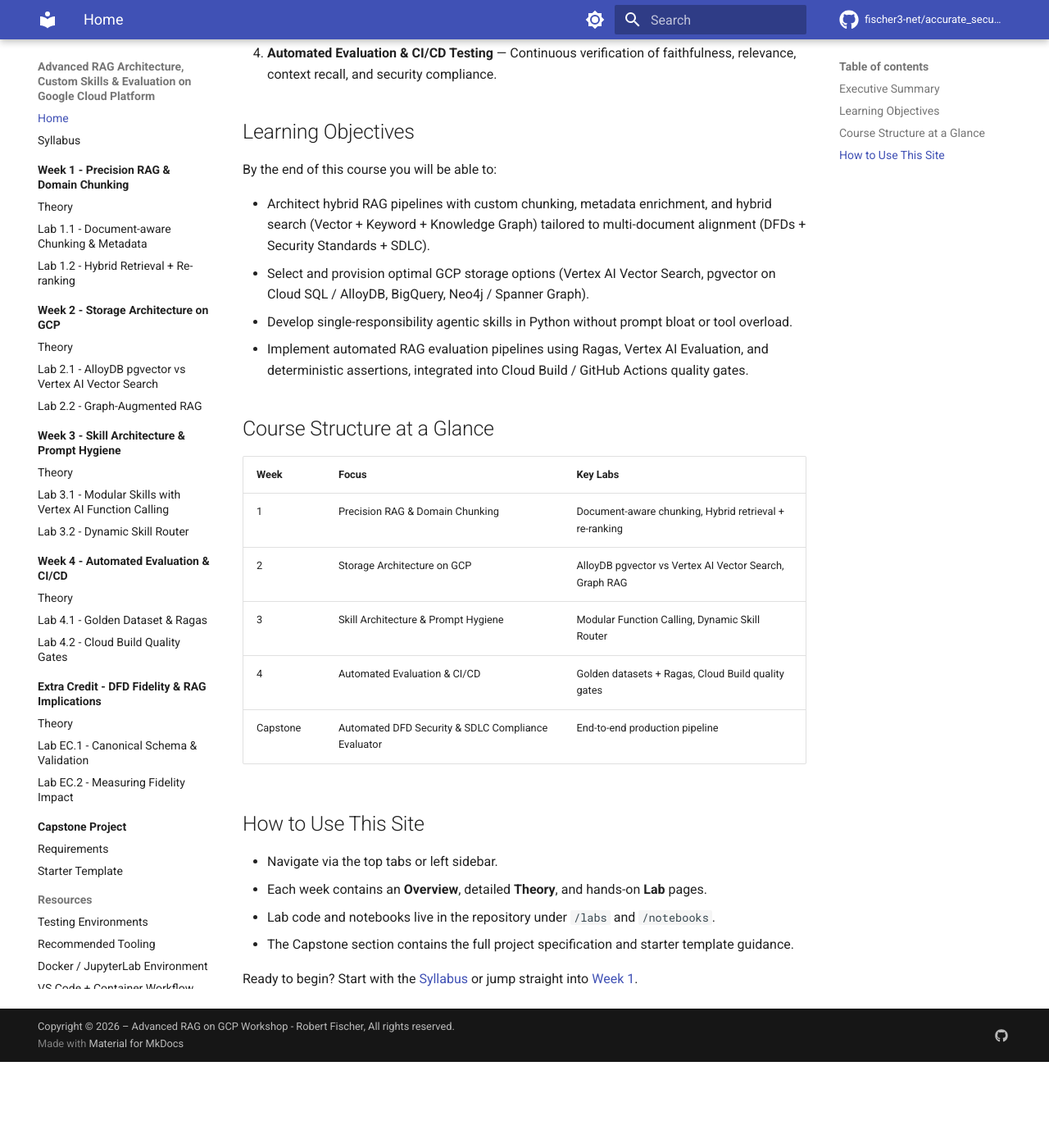
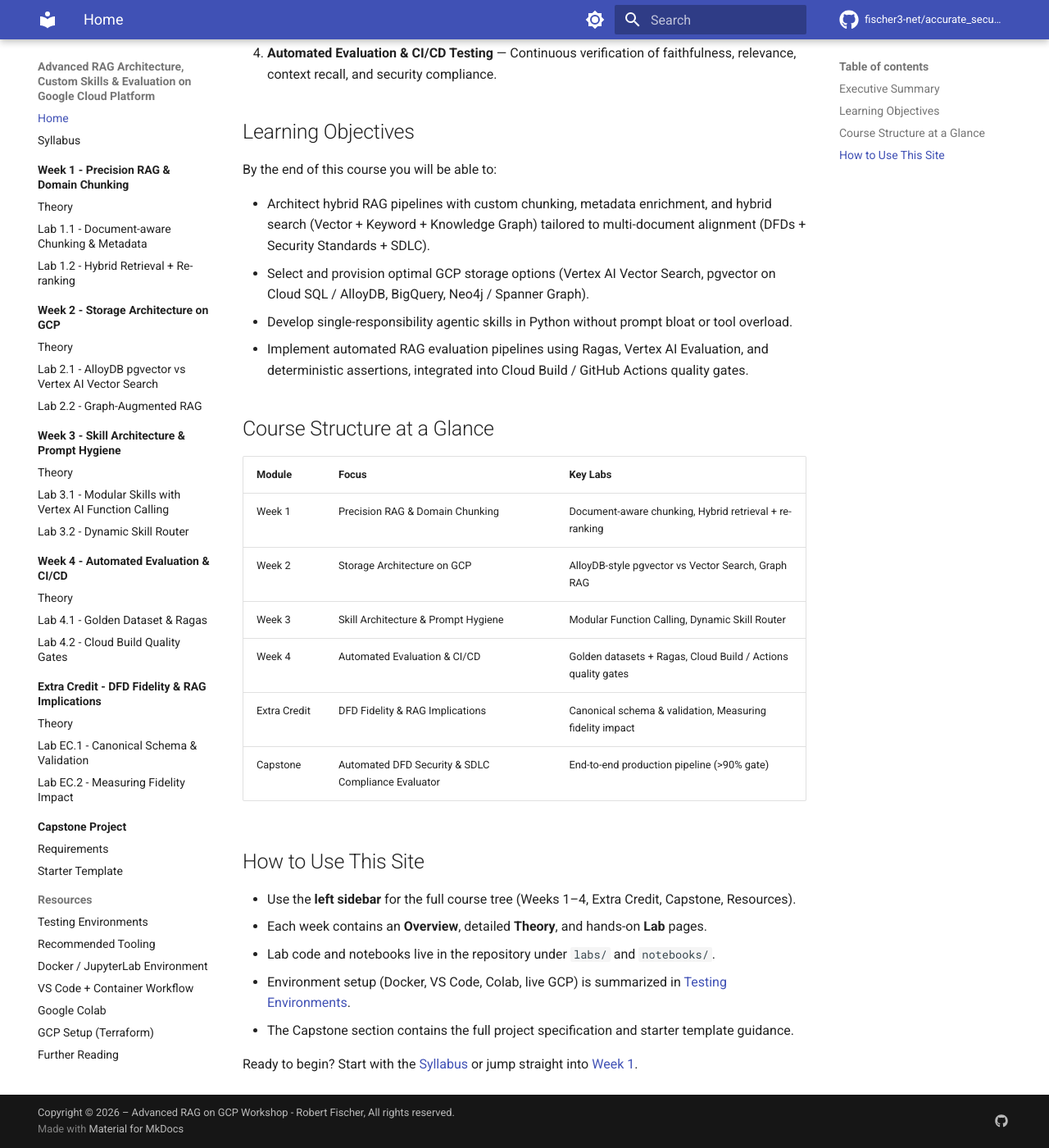
Before and after one commit to fischer3-net/accurate_secure_rag_systems, an MkDocs documentation site: the page built from docs/index.md, in a window 1280 px wide and 1400 px high, scrolled down 726 px. Shown: the whole window at 82% size. Built offline with MkDocs 1.6.1 and Material for MkDocs 9.7.7, drawn with Linux system fonts in a browser that asks for light colours; comment, search, counter and statistics services are not loaded; before the commit the page ends 2021 px from its top, so only the background shows below that.

```diff
--- a/docs/index.md
+++ b/docs/index.md
@@ -28,19 +28,21 @@ By the end of this course you will be able to:
 
 ## Course Structure at a Glance
 
-| Week | Focus | Key Labs |
-|------|-------|----------|
-| 1 | Precision RAG & Domain Chunking | Document-aware chunking, Hybrid retrieval + re-ranking |
-| 2 | Storage Architecture on GCP | AlloyDB pgvector vs Vertex AI Vector Search, Graph RAG |
-| 3 | Skill Architecture & Prompt Hygiene | Modular Function Calling, Dynamic Skill Router |
-| 4 | Automated Evaluation & CI/CD | Golden datasets + Ragas, Cloud Build quality gates |
-| Capstone | Automated DFD Security & SDLC Compliance Evaluator | End-to-end production pipeline |
+| Module | Focus | Key Labs |
+|--------|-------|----------|
+| Week 1 | Precision RAG & Domain Chunking | Document-aware chunking, Hybrid retrieval + re-ranking |
+| Week 2 | Storage Architecture on GCP | AlloyDB-style pgvector vs Vector Search, Graph RAG |
+| Week 3 | Skill Architecture & Prompt Hygiene | Modular Function Calling, Dynamic Skill Router |
+| Week 4 | Automated Evaluation & CI/CD | Golden datasets + Ragas, Cloud Build / Actions quality gates |
+| Extra Credit | DFD Fidelity & RAG Implications | Canonical schema & validation, Measuring fidelity impact |
+| Capstone | Automated DFD Security & SDLC Compliance Evaluator | End-to-end production pipeline (>90% gate) |
 
 ## How to Use This Site
 
-- Navigate via the top tabs or left sidebar.
+- Use the **left sidebar** for the full course tree (Weeks 1–4, Extra Credit, Capstone, Resources).
 - Each week contains an **Overview**, detailed **Theory**, and hands-on **Lab** pages.
-- Lab code and notebooks live in the repository under `/labs` and `/notebooks`.
+- Lab code and notebooks live in the repository under `labs/` and `notebooks/`.
+- Environment setup (Docker, VS Code, Colab, live GCP) is summarized in [Testing Environments](resources/environments.md).
 - The Capstone section contains the full project specification and starter template guidance.
 
 Ready to begin? Start with the [Syllabus](syllabus.md) or jump straight into [Week 1](week-01/index.md).
```
Also changed, not shown: docs/syllabus.md (+126 -52 lines).
